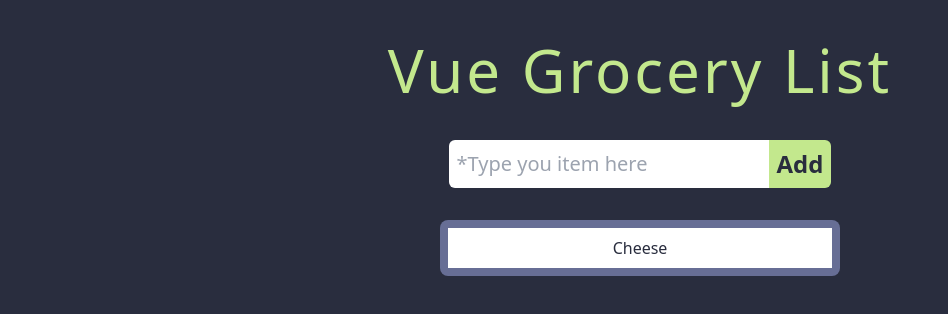
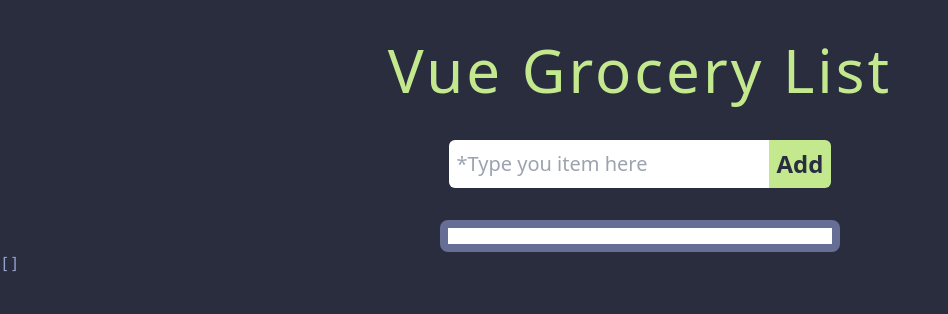
Before and after one commit to EJVargas03/vuegrocery, a Vue app: page / in a window 1280 px wide. Shown: the top 314 px of the page, without its empty margins (0-948 px from the left). Built offline with nearby package versions, Linux system fonts and the light colour scheme.

Commit message:
Added Scripts and nanoid

```diff
--- a/package.json
+++ b/package.json
@@ -9,6 +9,7 @@
     "preview": "vite preview"
   },
   "dependencies": {
+    "nanoid": "^4.0.2",
     "vue": "^3.3.4"
   },
   "devDependencies": {
--- a/src/App.vue
+++ b/src/App.vue
@@ -1,22 +1,39 @@
 <script setup>
+import {ref} from 'vue'
+
+const newGrocery = ref('')
+const groceries = ref([])
+
+const addGrocery = () => {
+  if (newGrocery.value) {
+    groceries.value.push(newGrocery.value)
+    newGrocery.value = ''
+  }
+}
+
+const deleteGrocery = () => {
+  newGrocery.value = 'deleting new grocery'
+}
 </script>
 
 <template>
   <main>
     <h1 class="title">Vue Grocery List</h1>
-    <form>
+    <form class="newGroceryForm" @click.prevent="addGrocery">
       <input
         id="newGrocery"
         autocomplete="off"
         type="text"
         placeholder="*Type you item here"
+        v-model="newGrocery"
       />
-      <button>Add</button>
+      <button type="submit">Add</button>
     </form>
       <ul>
-        <li>Cheese</li>
+        <li @click="remove">{{newGrocery}}</li>
       </ul>
   </main>
+  <pre>{{ groceries }}</pre>
 </template>
 
 <style  scoped>
```
Also changed, not shown: 1 other file (tests, documents, lock files or other folders).
